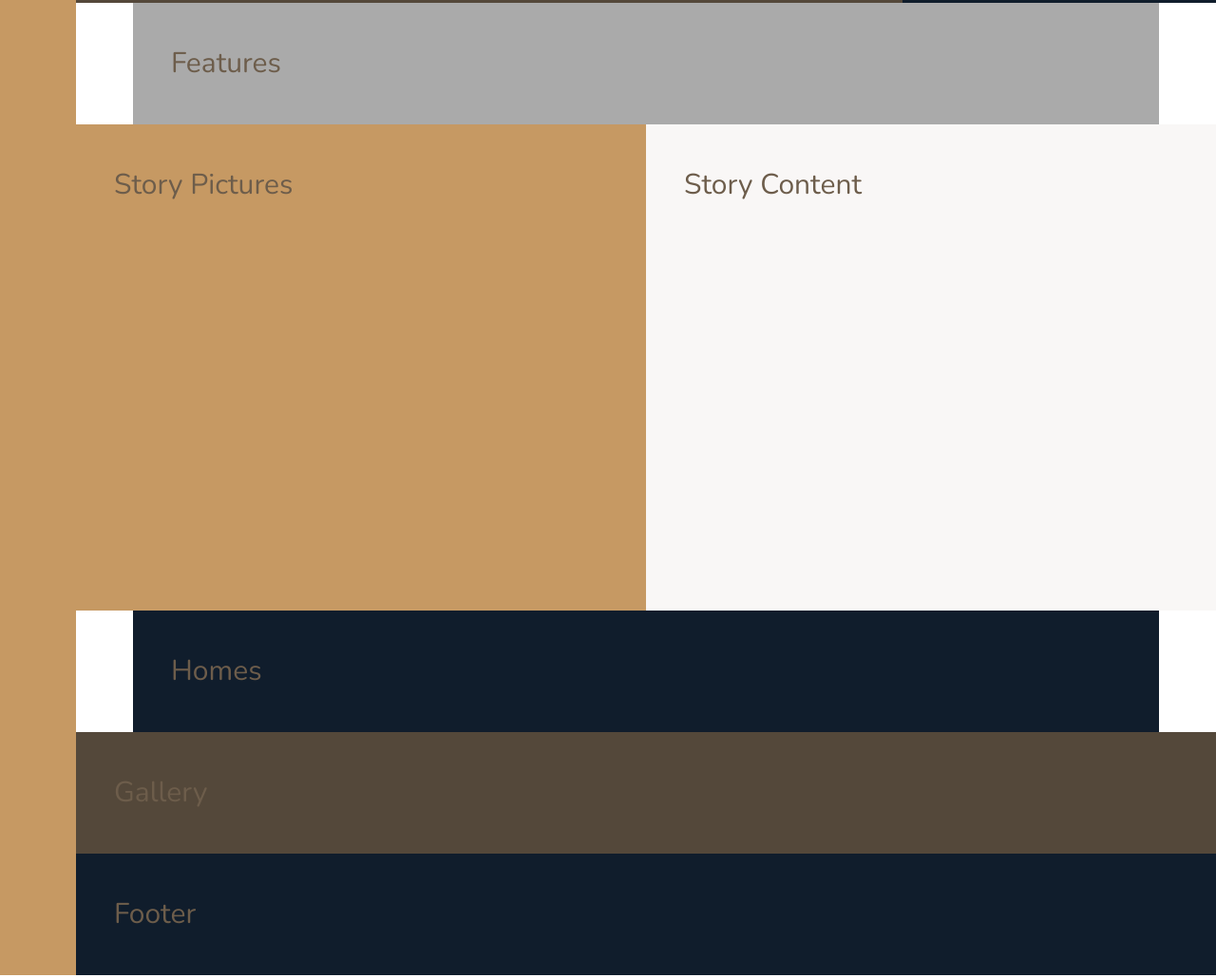
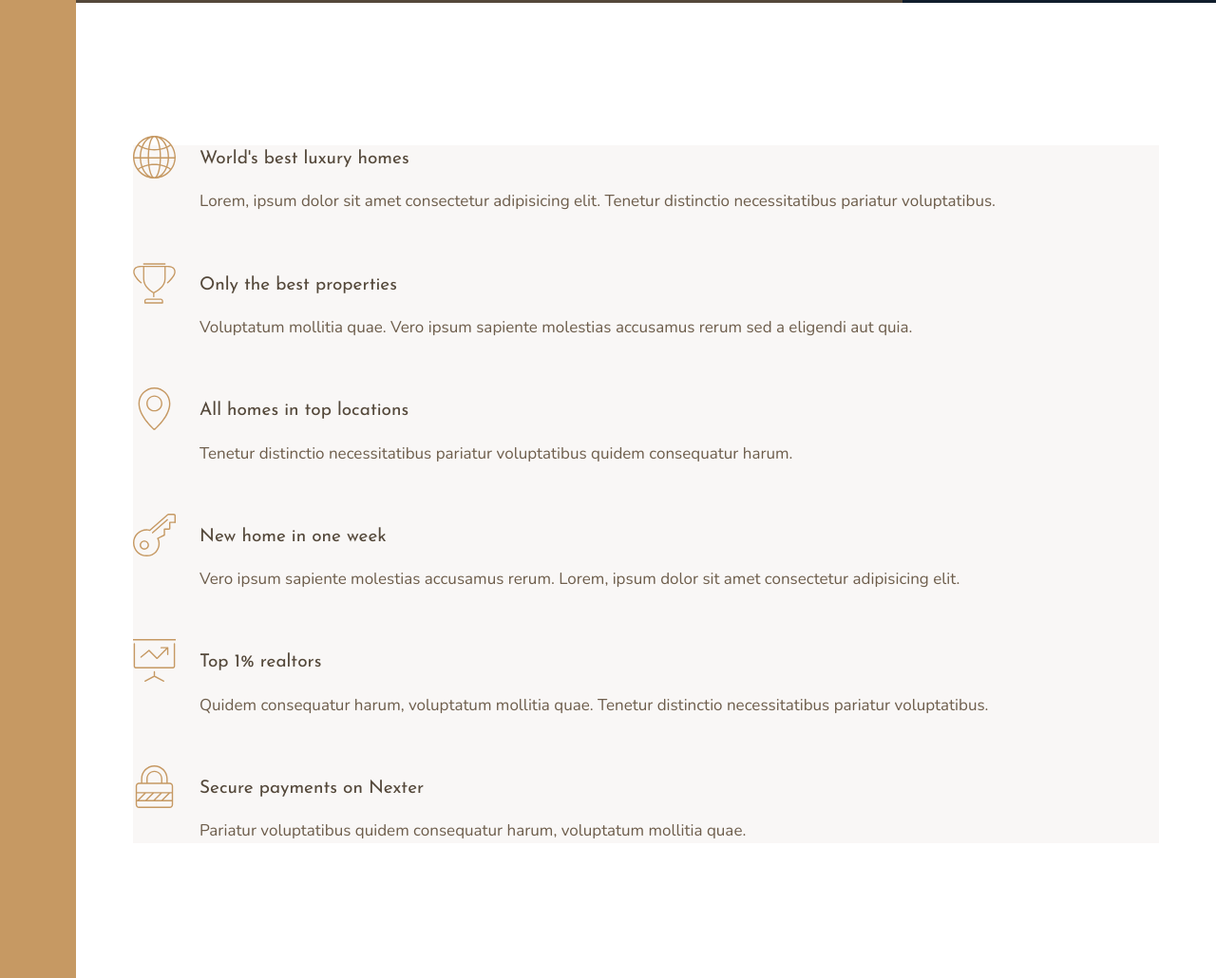
Before and after one commit to dsaseymour/css_practice, a website: page nexter_tutorial/index.html in a window 1280 px wide. Shown: the part 637-1667 px from the top of the page at 95% size. Drawn offline with nearby package versions, Linux system fonts and the light colour scheme.

Commit message:
features section done using auto-fit and min-max to add responsiveness without media queries

```diff
--- a/nexter_tutorial/index.html
+++ b/nexter_tutorial/index.html
@@ -24,7 +24,69 @@
     Top 3 Realtors
   </div>
   <section class="features">
-    Features
+    <div class="feature">
+      <svg class="feature__icon">
+        <use xlink:href="img/sprite.svg#icon-global">
+      </svg>
+      <h4 class="heading-4 heading-4--dark">
+        World's best luxury homes
+      </h4>
+      <p class="feature__text">Lorem, ipsum dolor sit amet consectetur adipisicing elit. Tenetur distinctio
+        necessitatibus pariatur voluptatibus.</p>
+    </div>
+    <div class="feature">
+      <svg class="feature__icon">
+        <use xlink:href="img/sprite.svg#icon-trophy">
+      </svg>
+      <h4 class="heading-4 heading-4--dark">
+        Only the best properties
+      </h4>
+      <p class="feature__text">Voluptatum mollitia quae. Vero ipsum sapiente molestias accusamus rerum sed a eligendi
+        aut quia.
+      </p>
+    </div>
+    <div class="feature">
+      <svg class="feature__icon">
+        <use xlink:href="img/sprite.svg#icon-map-pin">
+      </svg>
+      <h4 class="heading-4 heading-4--dark">
+        All homes in top locations
+      </h4>
+      <p class="feature__text">Tenetur distinctio necessitatibus pariatur voluptatibus quidem consequatur harum.
+      </p>
+    </div>
+    <div class="feature">
+      <svg class="feature__icon">
+        <use xlink:href="img/sprite.svg#icon-key">
+      </svg>
+      <h4 class="heading-4 heading-4--dark">
+        New home in one week
+      </h4>
+      <p class="feature__text">Vero ipsum sapiente molestias accusamus rerum. Lorem, ipsum dolor sit amet consectetur
+        adipisicing elit.
+      </p>
+    </div>
+    <div class="feature">
+      <svg class="feature__icon">
+        <use xlink:href="img/sprite.svg#icon-presentation">
+      </svg>
+      <h4 class="heading-4 heading-4--dark">
+        Top 1% realtors
+      </h4>
+      <p class="feature__text">Quidem consequatur harum, voluptatum mollitia quae. Tenetur distinctio necessitatibus
+        pariatur voluptatibus.
+      </p>
+    </div>
+    <div class="feature">
+      <svg class="feature__icon">
+        <use xlink:href="img/sprite.svg#icon-lock">
+      </svg>
+      <h4 class="heading-4 heading-4--dark">
+        Secure payments on Nexter
+      </h4>
+      <p class="feature__text">Pariatur voluptatibus quidem consequatur harum, voluptatum mollitia quae.
+      </p>
+    </div>
   </section>
   <div class="story__pictures">
     Story Pictures
--- a/nexter_tutorial/sass/_base.scss
+++ b/nexter_tutorial/sass/_base.scss
@@ -45,10 +45,6 @@
   //we also have line names
 // we always have a margin between the content and end of the page of at least 60 pixels i.e. 6rem
 
-  & > *{
-    padding: 40px;
-    font-size:3rem;
-  }
 
 
 
--- a/nexter_tutorial/sass/_features.scss
+++ b/nexter_tutorial/sass/_features.scss
@@ -1,5 +1,38 @@
 .features{
-  background-color: $color-grey-light-2;
+  background-color: $color-grey-light-1;
   grid-column: center-start/ center-end;
+  margin: 15rem 0;
+  display:grid;//our section.features becomes a grid container
 
+  //grid-template-columns: repeat(3, 1fr);//three equally sized columns
+    //we create a 3 by 2 grid
+  //an implicit grid is created for our row tracks
+
+  grid-template-columns: repeat(autofit, min-max(25rem, 1fr));//create as many tracks as can fit on the width we define
+  //the width of the tracks should stay between 25rem and 1fr
+  gap: 6rem;
+  align-items:start;
 }
+
+.feature{
+  //creating a grid to align the icons with the feature text
+  display:grid;
+  grid-template-columns:min-content 1fr;
+  //add space between columns and rows
+  grid-row-gap: 1.5rem;
+  grid-column-gap: 2.5rem;
+
+
+  &__icon{
+    fill: $color-primary; //changing the color of an svg icon
+    width: 4.5rem;
+    height: 4.5rem;
+    grid-row: 1/ span 2;
+    //can't use -1 because that only takes us to the end of the explicit grid row we have an implicit grid because we didn't define the rows
+    transform: translateY(-1rem);
+  }
+
+  &__text{
+    font-size:1.7rem;
+  }
+}
--- a/nexter_tutorial/sass/_typography.scss
+++ b/nexter_tutorial/sass/_typography.scss
@@ -0,0 +1,23 @@
+%heading{
+  font-family: $font-display;
+  font-weight:400;
+}//sass extend
+
+.heading-1{
+  @extend %heading;
+}
+
+.heading-2{
+  @extend %heading;
+}
+
+.heading-3{
+  @extend %heading;
+}
+
+.heading-4{
+  @extend %heading;
+  font-size: 1.9rem;
+  &--light{color: $color-grey-light-1;}
+  &--dark{color: $color-grey-dark-1;}
+}
```
Also changed, not shown: nexter_tutorial/css/style.css.
